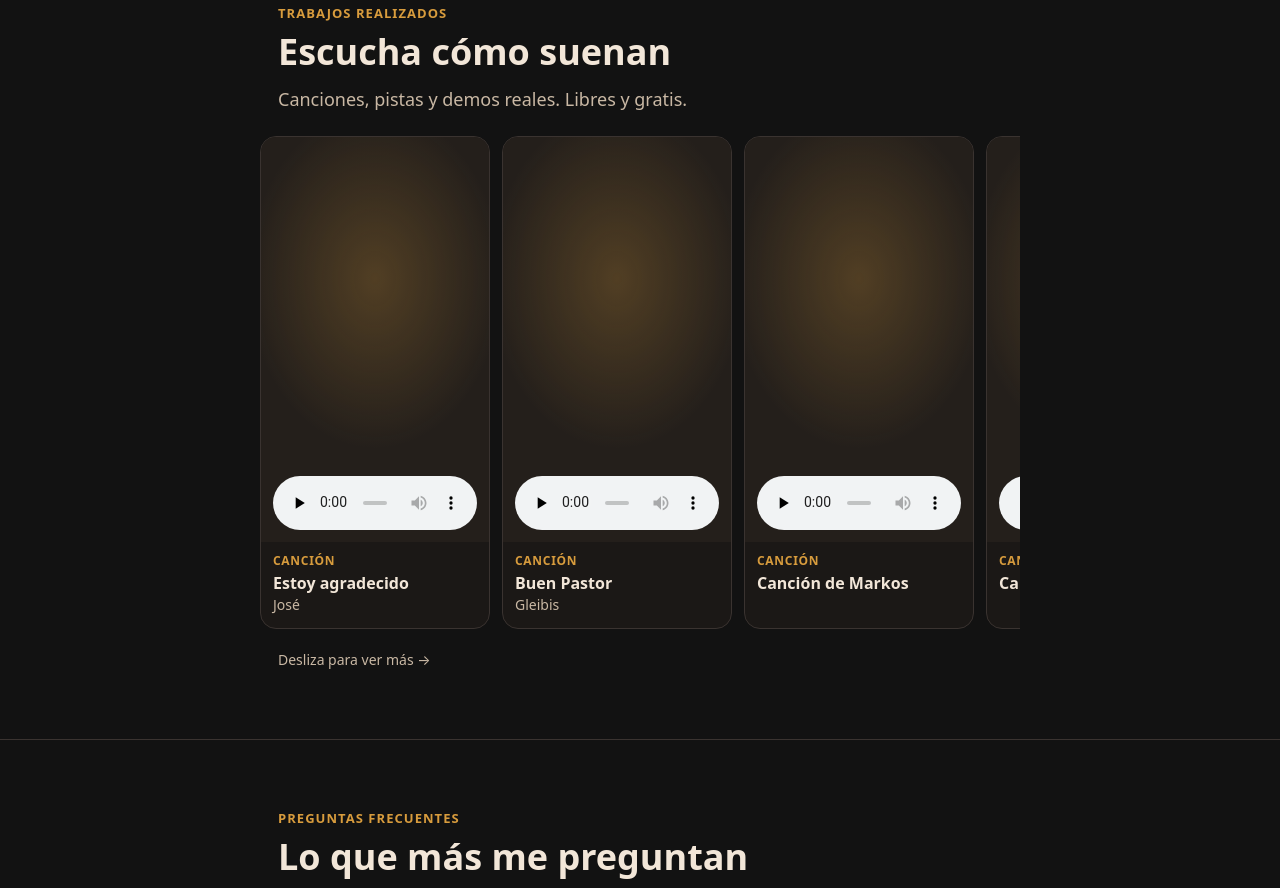
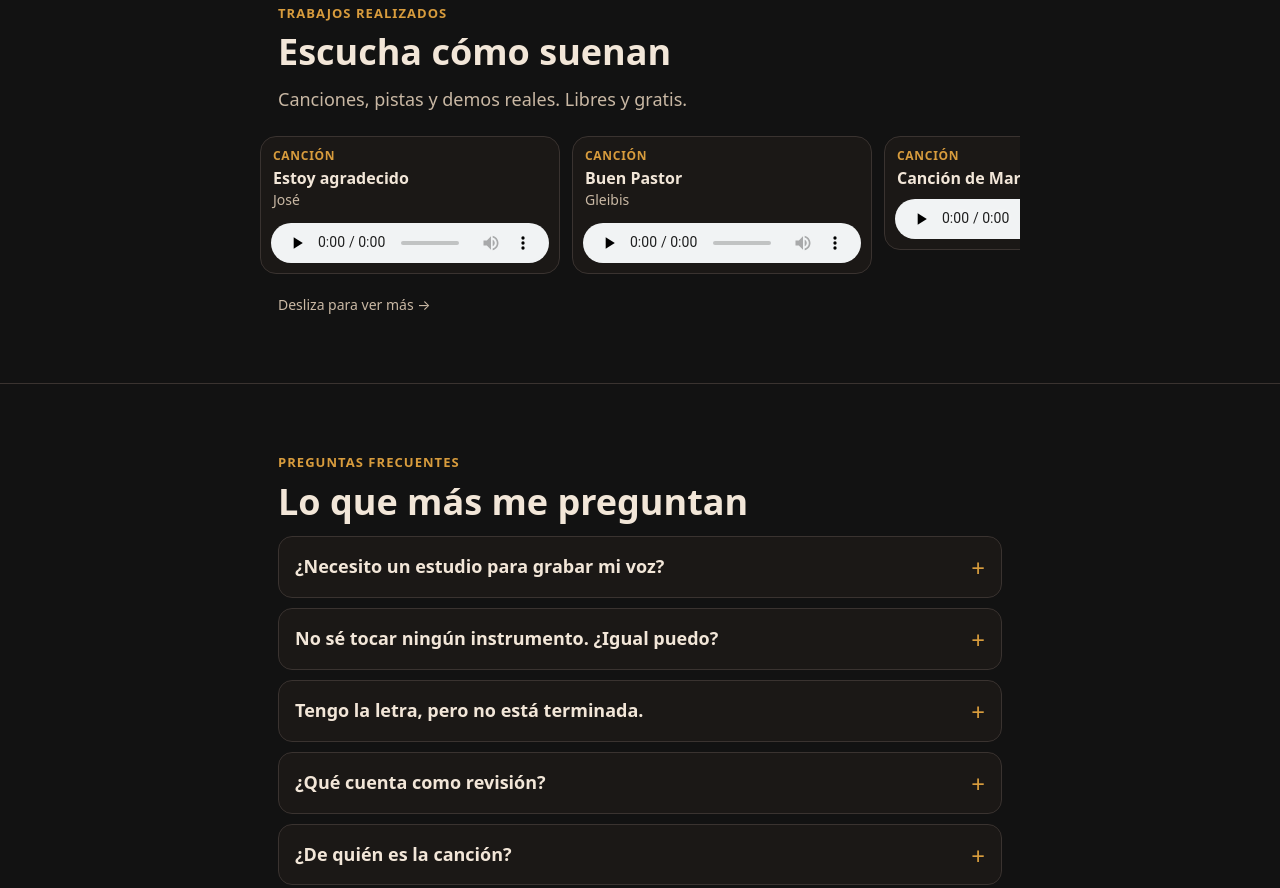
Before and after one commit to mateoemanuelrodriguez0706-hue/mr-producciones, a plain HTML site: page index.html in a window 1280 px wide. Shown: the part 2759-3647 px from the top of the page. Drawn offline with Linux system fonts and the light colour scheme.

Commit message:
Add files via upload

```diff
--- a/index.html
+++ b/index.html
@@ -90,9 +90,10 @@
     border-radius:16px;overflow:hidden;display:flex;flex-direction:column}
   .trabajo .medio{aspect-ratio:9/16;background:#000}
   .trabajo .medio video{width:100%;height:100%;object-fit:cover}
-  .trabajo .medio.audio{display:flex;align-items:flex-end;padding:12px;
-    background:radial-gradient(80% 60% at 50% 35%,rgba(216,156,61,.25),transparent 70%),var(--panel2)}
-  .trabajo .medio.audio audio{width:100%}
+  .carrusel{align-items:flex-start}
+  .trabajo.es-audio{flex-basis:min(82vw,300px)}
+  .trabajo .medio.audio{aspect-ratio:auto;display:block;padding:0 10px 10px;background:transparent}
+  .trabajo .medio.audio audio{display:block;width:100%;height:40px}
   .trabajo .info{padding:10px 12px 12px}
   .trabajo .tipo{font-size:12px;font-weight:700;color:var(--dorado);text-transform:uppercase;letter-spacing:.06em}
   .trabajo h3{font-size:16px;margin:3px 0 0}
@@ -399,6 +400,8 @@ var TRABAJOS = [
       var medio=esAudio
         ? '<div class="medio audio"'+(t.portada?' style="background:url('+esc(t.portada)+') center/cover"':'')+'><audio controls preload="none" src="'+esc(t.archivo)+'" data-titulo="'+esc(titulo)+'"></audio></div>'
         : '<div class="medio"><video controls playsinline preload="none"'+(t.portada?' poster="'+esc(t.portada)+'"':'')+' src="'+esc(t.archivo)+'" data-titulo="'+esc(titulo)+'"></video></div>';
+      if(esAudio) return '<article class="trabajo es-audio"><div class="info">'+'<div class="tipo">'+esc(t.tipo)+'</div><h3>'+esc(titulo)+'</h3>'+
+        (t.artista&&t.titulo?'<p>'+esc(t.artista)+'</p>':'')+'</div>'+medio+'</article>';
       return '<article class="trabajo">'+medio+'<div class="info"><div class="tipo">'+esc(t.tipo)+'</div><h3>'+esc(titulo)+'</h3>'+
         (t.artista&&t.titulo?'<p>'+esc(t.artista)+'</p>':'')+'</div></article>';
     }).join("");
```
